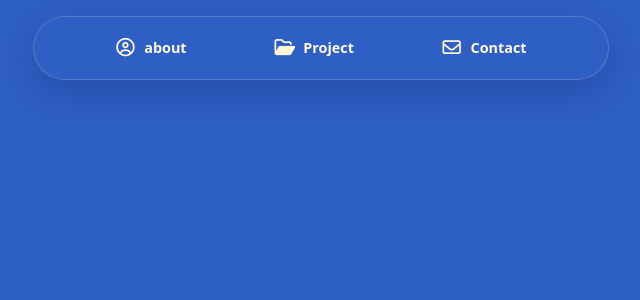
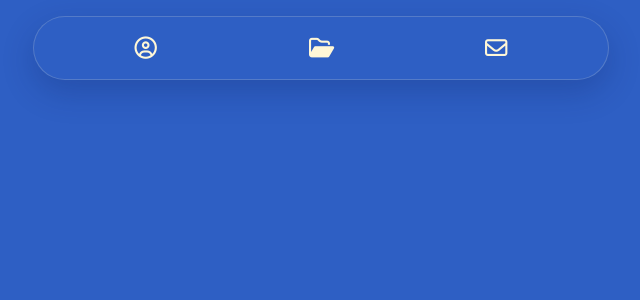
Before and after one commit to GraphicMiles/graphicmiles-portfolio, a React (Vite) app: page / in a window 1280 px wide. Shown: the top 300 px of the page, without its empty margins (319-959 px from the left). Built offline with nearby package versions, Linux system fonts and the light colour scheme.

Commit message:
Match navbar to icon-only pill reference

```diff
--- a/src/App.tsx
+++ b/src/App.tsx
@@ -9,9 +9,9 @@ function Navbar() {
     <header className="navbar">
       <nav className="navbar__links" aria-label="Primary navigation">
         {navItems.map(({ href, label, icon }) => (
-          <a href={href} key={label}>
+          <a href={href} key={label} aria-label={label}>
             <i className={`nav-icon ${icon}`} aria-hidden="true" />
-            <span>{label}</span>
+            <span className="nav-label">{label}</span>
           </a>
         ))}
       </nav>
--- a/src/index.css
+++ b/src/index.css
@@ -30,11 +30,11 @@ body {
   left: 50%;
   width: min(36rem, calc(100vw - 2rem));
   height: var(--navbar-height);
-  padding-inline: clamp(1.25rem, 4vw, 2rem);
+  padding-inline: clamp(.8rem, 3vw, 1.5rem);
   display: flex;
   align-items: center;
   justify-content: center;
-  border: 1px solid rgba(255, 247, 215, 0.18);
+  border: 1px solid rgba(255, 247, 215, .18);
   border-radius: 999px;
   background: var(--theme-blue);
   color: var(--theme-cream);
@@ -44,45 +44,41 @@ body {
 
 .navbar__links {
   width: 100%;
+  height: 100%;
   display: flex;
   align-items: center;
   justify-content: space-evenly;
-  gap: clamp(1rem, 3vw, 2.5rem);
 }
 
 .navbar__links a {
+  min-width: 0;
   min-height: 2.75rem;
+  flex: 1 1 0;
   display: inline-flex;
   align-items: center;
   justify-content: center;
-  gap: .55rem;
   color: inherit;
-  font-size: .9rem;
-  font-weight: 700;
-  line-height: 1;
   text-decoration: none;
-  white-space: nowrap;
 }
 
 .nav-icon {
-  width: 1.25rem;
-  height: 1.25rem;
+  width: 1.5rem;
+  height: 1.5rem;
   display: inline-grid;
   place-items: center;
-  flex: 0 0 auto;
-  font-size: 1.15rem;
+  font-size: 1.4rem;
   line-height: 1;
 }
 
+.nav-label { display: none; }
+
 .navbar__links a:hover,
 .navbar__links a:focus-visible {
-  text-decoration: underline;
-  text-underline-offset: .3rem;
+  color: var(--theme-cream);
+  transform: translateY(-1px);
 }
 
 @media (max-width: 420px) {
-  .navbar { width: calc(100vw - 2rem); padding-inline: .7rem; }
-  .navbar__links { gap: .7rem; }
-  .navbar__links a { gap: .4rem; }
-  .nav-icon { width: 1.1rem; height: 1.1rem; font-size: 1rem; }
+  .navbar { width: calc(100vw - 2rem); }
+  .nav-icon { width: 1.3rem; height: 1.3rem; font-size: 1.2rem; }
 }
```
